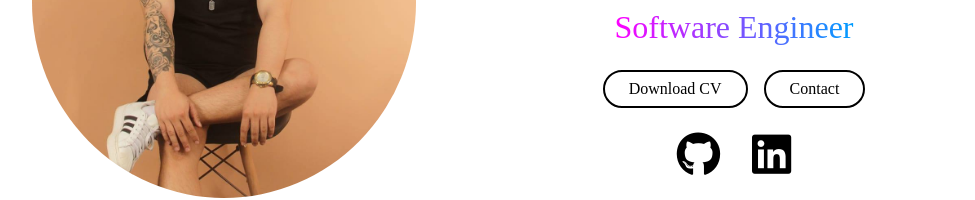
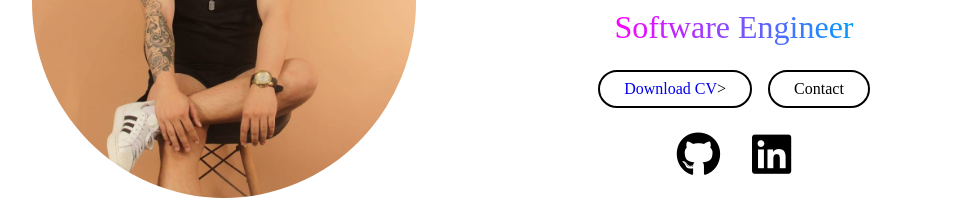
Before and after one commit to Gekho10/Gekho10, a plain HTML site: page index.html in a window 1280 px wide. Shown: the part 398-598 px from the top of the page, without its empty margins (122-1097 px from the left). Drawn offline with Linux system fonts and the light colour scheme.

Commit message:
index.html

```diff
--- a/index.html
+++ b/index.html
@@ -50,7 +50,7 @@
                     <span>Software Engineer</span>
                 </div>
                 <div class="btn-group">
-                    <div class="btn">Download CV</div>
+                    <div class="btn"><a href="gekhocv.pdf">Download CV</a>></div>
                     <div class="btn">Contact</div>
                 </div>
                 <div class="socials">
```
